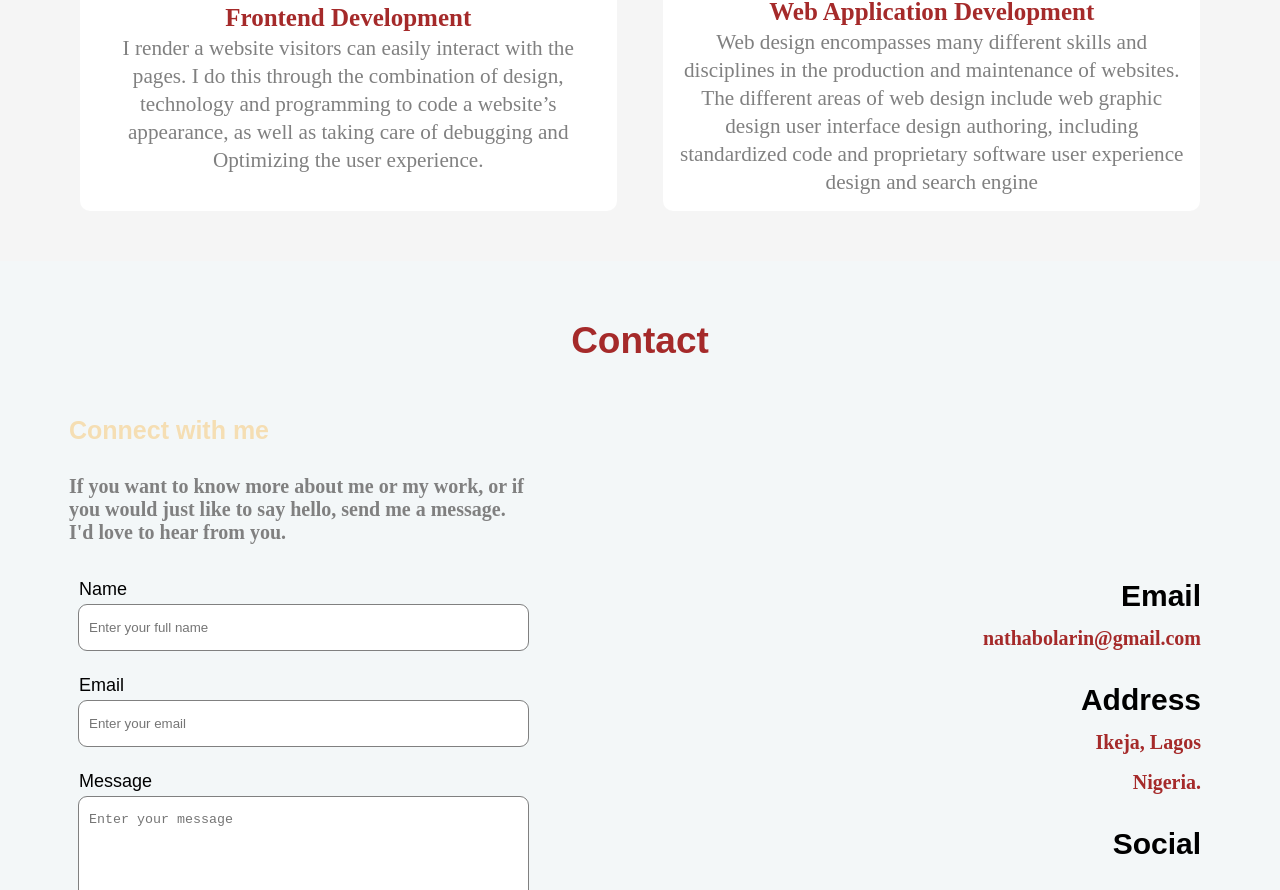
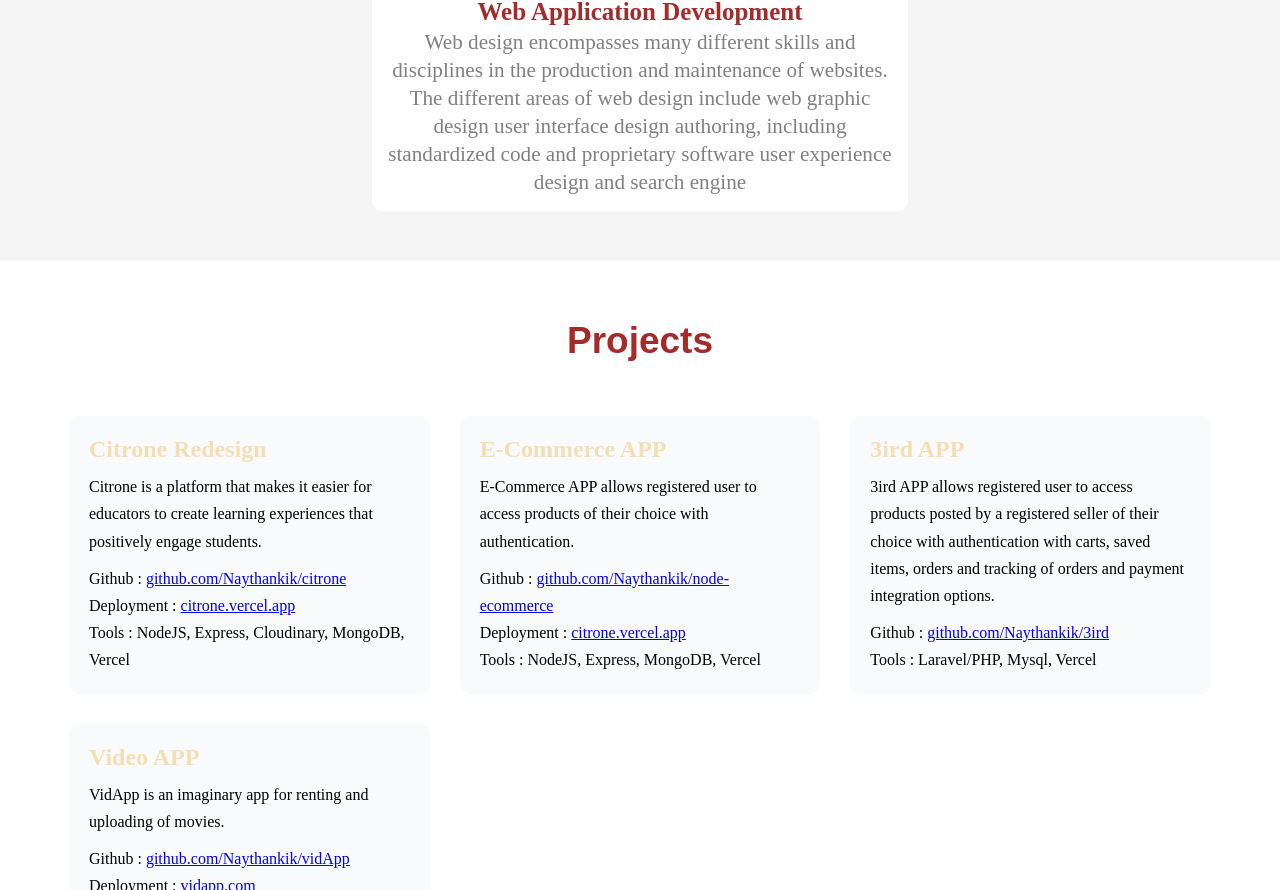
Before and after one commit to Naythankik/portfolio, a plain HTML site: page index.html in a window 1280 px wide. Shown: the part 1485-2375 px from the top of the page. Drawn offline with Linux system fonts and the light colour scheme; a web font is replaced by a local one.

Commit message:
fadded project section

```diff
--- a/index.html
+++ b/index.html
@@ -105,6 +105,17 @@
 
         <div class="providers">
           <div class="development">
+            <img src="./images/frontend.png" alt="" />
+            <h2>Frontend Development</h2>
+            <p>
+              I render a website visitors can easily interact with the pages. I
+              do this through the combination of design, technology and
+              programming to code a website’s appearance, as well as taking care
+              of debugging and Optimizing the user experience.
+            </p>
+          </div>
+
+          <div class="development">
             <img src="./images/backend.png" alt="" />
             <h2>Backend Development</h2>
             <p>
@@ -115,7 +126,7 @@
               elements in interactive designs, to optimize the user experience.
             </p>
           </div>
-          <div class="development">
+          <div class="development" hidden>
             <img src="./images/mobile.png" alt="" />
             <h2>Mobile Application Development</h2>
             <p>
@@ -125,16 +136,6 @@
             </p>
           </div>
 
-          <div class="development">
-            <img src="./images/frontend.png" alt="" />
-            <h2>Frontend Development</h2>
-            <p>
-              I render a website visitors can easily interact with the pages. I
-              do this through the combination of design, technology and
-              programming to code a website’s appearance, as well as taking care
-              of debugging and Optimizing the user experience.
-            </p>
-          </div>
           <div class="development">
             <img src="./images/web.png" alt="" />
             <h2>Web Application Development</h2>
@@ -150,28 +151,91 @@
       </div>
     </section>
 
-    <section class="services" hidden>
+    <section class="services" style="background-color: white">
       <div id="services">
         <h1>Projects</h1>
 
-        <!-- Links to projet i have done-->
-        <div class="projects">
-          <ul>
-            <li>
-              <a href="https://github.com/Naythankik/portfolio" target="_blank"
-                >Todo App</a
-              >
-            </li>
-            <li>
-              <a href="#" target="_blank">Todo App</a>
-            </li>
-            <li>
-              <a href="#" target="_blank">Todo App</a>
-            </li>
-            <li>
-              <a href="#" target="_blank">Todo App</a>
-            </li>
-          </ul>
+        <div class="providers">
+          <div class="projects">
+            <div class="project">
+              <h2>Citrone Redesign</h2>
+              <p style="color: black; padding: 10px 0">
+                Citrone is a platform that makes it easier for educators to
+                create learning experiences that positively engage students.
+              </p>
+              <p>
+                Github :
+                <a href="https://github.com/Naythankik/citrone" target="_blank"
+                  >github.com/Naythankik/citrone</a
+                >
+              </p>
+              <p>
+                Deployment :
+                <a href="https://citrone.vercel.app/">citrone.vercel.app</a>
+              </p>
+              <p>Tools : NodeJS, Express, Cloudinary, MongoDB, Vercel</p>
+            </div>
+            <div class="project">
+              <h2>E-Commerce APP</h2>
+              <p style="color: black; padding: 10px 0">
+                E-Commerce APP allows registered user to access products of
+                their choice with authentication.
+              </p>
+              <p>
+                Github :
+                <a
+                  href="https://github.com/Naythankik/node-ecommerce"
+                  target="_blank"
+                  >github.com/Naythankik/node-ecommerce</a
+                >
+              </p>
+              <p>
+                Deployment :
+                <a href="https://citrone.vercel.app/" target="_blank"
+                  >citrone.vercel.app</a
+                >
+              </p>
+              <p>Tools : NodeJS, Express, MongoDB, Vercel</p>
+            </div>
+
+            <div class="project">
+              <h2>3ird APP</h2>
+              <p style="color: black; padding: 10px 0">
+                3ird APP allows registered user to access products posted by a
+                registered seller of their choice with authentication with
+                carts, saved items, orders and tracking of orders and payment
+                integration options.
+              </p>
+              <p>
+                Github :
+                <a href="https://github.com/Naythankik/3ird" target="_blank"
+                  >github.com/Naythankik/3ird</a
+                >
+              </p>
+
+              <p>Tools : Laravel/PHP, Mysql, Vercel</p>
+            </div>
+
+            <div class="project">
+              <h2>Video APP</h2>
+              <p style="color: black; padding: 10px 0">
+                VidApp is an imaginary app for renting and uploading of movies.
+              </p>
+              <p>
+                Github :
+                <a href="https://github.com/Naythankik/vidApp" target="_blank"
+                  >github.com/Naythankik/vidApp</a
+                >
+              </p>
+
+              <p>
+                Deployment :
+                <a href="#" target="_blank">vidapp.com</a>
+              </p>
+
+              <p>Tools : NodeJS, Express, MongoDB, Vercel</p>
+            </div>
+          </div>
         </div>
       </div>
     </section>
@@ -187,7 +251,11 @@
 
         <div class="medium">
           <div class="forms">
-            <form action="http://localhost:3000/sendMail" method="post">
+            <form
+              action="http://localhost:3000/sendMail"
+              method="post"
+              id="mailMe"
+            >
               <div class="name">
                 <label for="fullName">Name</label>
                 <input
--- a/style.css
+++ b/style.css
@@ -177,29 +177,25 @@ div.development > p {
 
 div.projects {
   margin: 0 auto;
+  width: 100%;
+  font-family: "Dancing Script", cursive;
+  font-family: "Uchen", serif;
+  display: grid;
+  align-items: center;
+  grid-template-columns: 1fr 1fr 1fr;
+  gap: 30px;
+}
+div.project {
+  background: rgb(249 250 251);
+  padding: 20px;
   border-radius: 10px;
-  width: 100%;
+  line-height: 1.7rem;
+  display: grid;
+}
+div.project h2 {
+  color: wheat;
 }
 
-div.projects ul {
-  list-style: none;
-  line-height: 1.75rem;
-  padding: 0 30px;
-  display: flex;
-  justify-content: space-between;
-  flex-wrap: wrap;
-}
-div.projects ul a {
-  text-decoration: none;
-  color: grey;
-  font-size: 1.4rem;
-  margin-top: 2px;
-  font-family: "Source Serif Pro", serif;
-  font-weight: bold;
-}
-div.projects ul a:hover {
-  text-decoration: underline;
-}
 section.contact {
   background: rgb(243, 247, 248);
 }
@@ -368,6 +364,10 @@ div.copyright {
   div.actions > a {
     font-size: 13px;
   }
+
+  div.projects {
+    grid-template-columns: 1fr 1fr;
+  }
 }
 
 @media screen and (max-width: 500px) {
@@ -455,4 +455,8 @@ div.copyright {
   div.actions {
     margin-bottom: 20px;
   }
+
+  div.projects {
+    grid-template-columns: 1fr;
+  }
 }
```
Also changed, not shown: package.json (deleted, +0 -26 lines), 1 other file.
